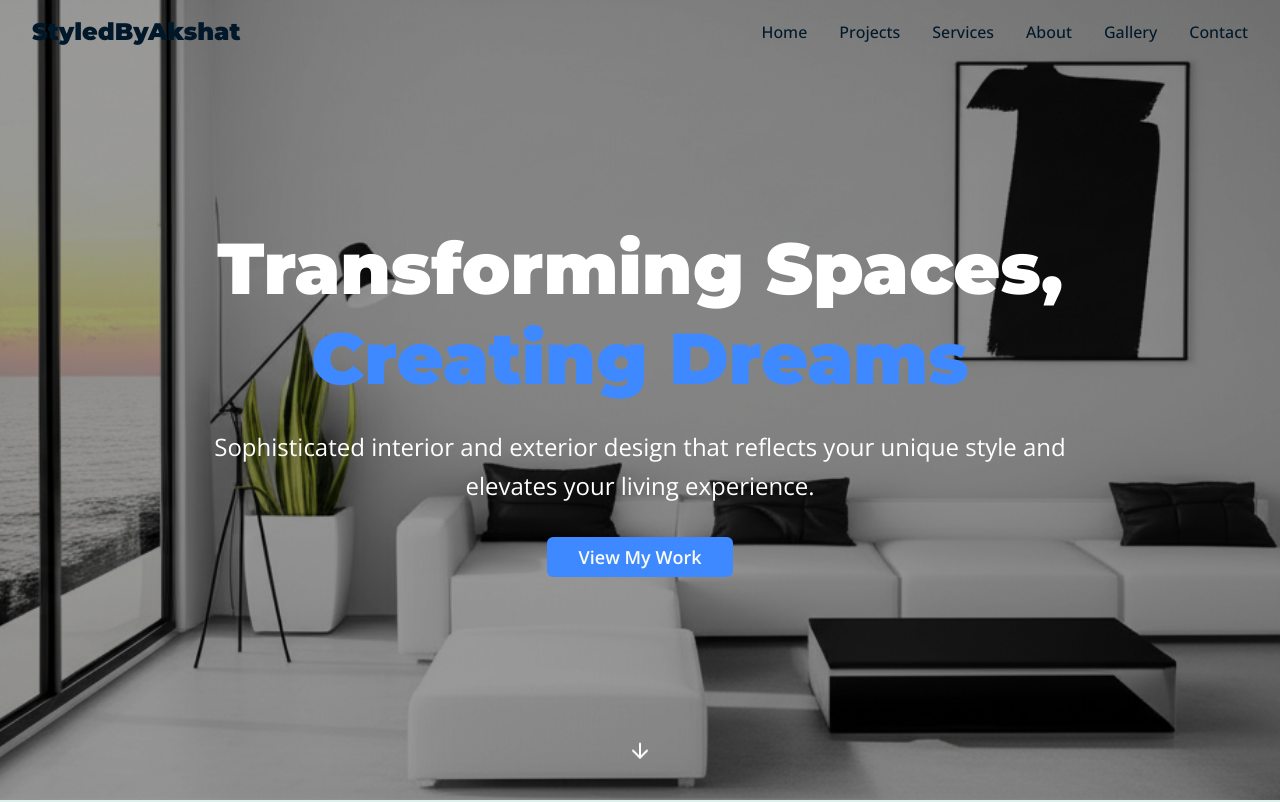
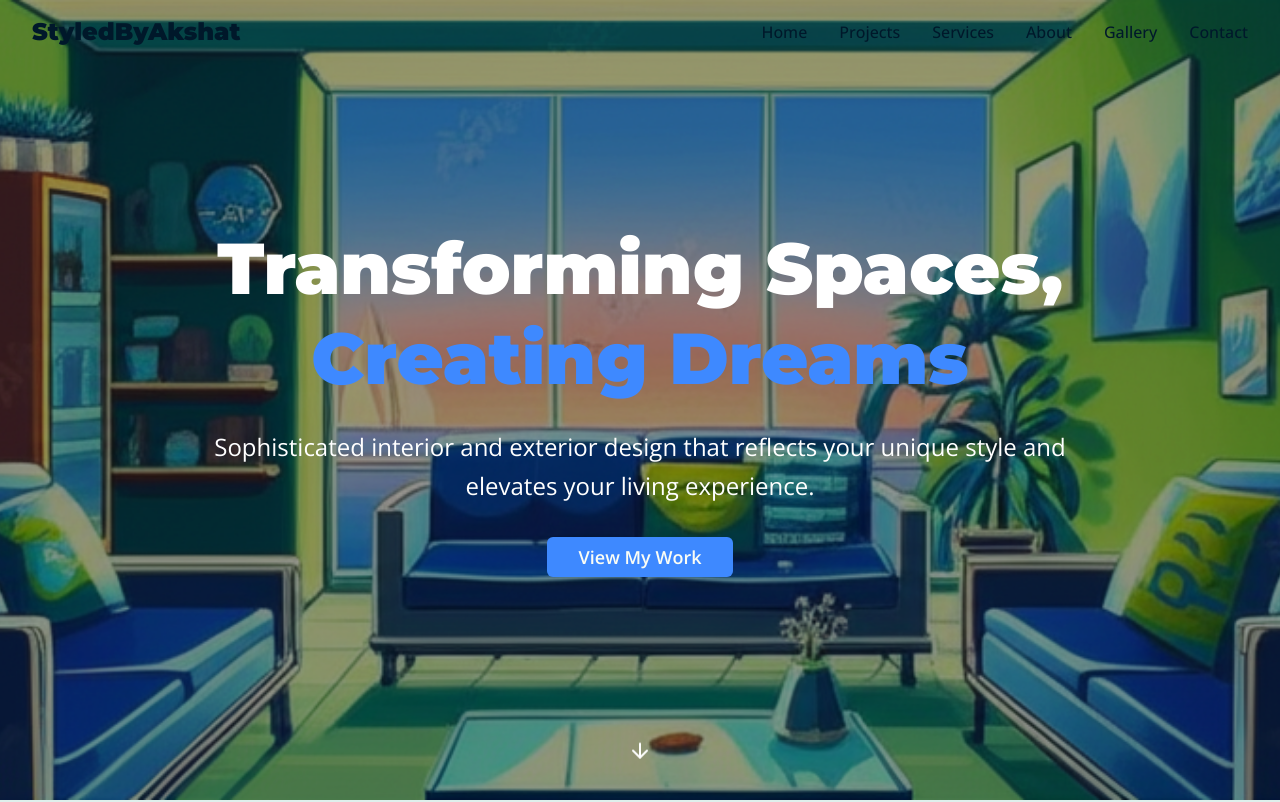
Before and after one commit to akshatbhuryan/StyledByAkshat, a Next.js app: page / in a window 1280 px wide. Shown: the top 802 px of the page. Built offline with nearby package versions, Linux system fonts and the light colour scheme.

Commit message:
feat: update hero image to vibrant modern interior
Complement new bright color theme with contemporary design.

#VERCEL_SKIP

Co-authored-by: null <106969565+akshatbhuryan@users.noreply.github.com>

```diff
--- a/components/hero.tsx
+++ b/components/hero.tsx
@@ -16,7 +16,7 @@ export function Hero() {
       <div
         className="absolute inset-0 bg-cover bg-center bg-no-repeat"
         style={{
-          backgroundImage: `url('/minimalist-black-white-living-room.png')`,
+          backgroundImage: `url('/bright-modern-interior.png')`,
         }}
       >
         <div className="absolute inset-0 bg-black/40" />
```
Also changed, not shown: public/bright-modern-interior.png (added).
